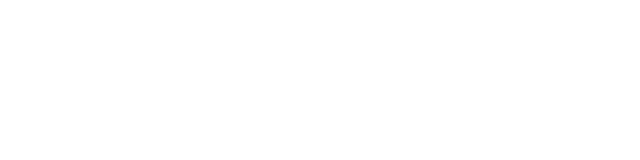
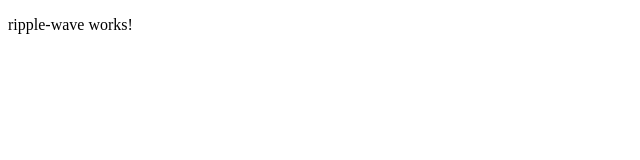
Before and after one commit to akhil-goyal/ng-animations, an Angular app: page /ripple in a window 1280 px wide. Before the commit this address led to /. Shown: the top 160 px of the page, without its empty margins (0-640 px from the left). Built offline with nearby package versions, Linux system fonts and the light colour scheme.

Commit message:
create component & add route

```diff
--- a/src/app/app.routes.ts
+++ b/src/app/app.routes.ts
@@ -4,6 +4,7 @@
 import { FlipCardComponent } from './components/flip-card/flip-card.component';
 import { StaggeredListComponent } from './components/staggered-list/staggered-list.component';
 import { ConfettiBurstComponent } from './components/confetti-burst/confetti-burst.component';
+import { RippleWaveComponent } from './components/ripple-wave/ripple-wave.component';
 
 export const routes: Routes = [
   {
@@ -26,4 +27,8 @@
     path: 'confetti',
     component: ConfettiBurstComponent,
   },
+  {
+    path: 'ripple',
+    component: RippleWaveComponent,
+  },
 ];
--- /dev/null
+++ b/src/app/components/ripple-wave/ripple-wave.component.html
@@ -0,0 +1 @@
+<p>ripple-wave works!</p>
```
Also changed, not shown: src/app/components/ripple-wave/ripple-wave.component.ts (added, +11 -0 lines), src/app/components/ripple-wave/ripple-wave.component.css (added).
